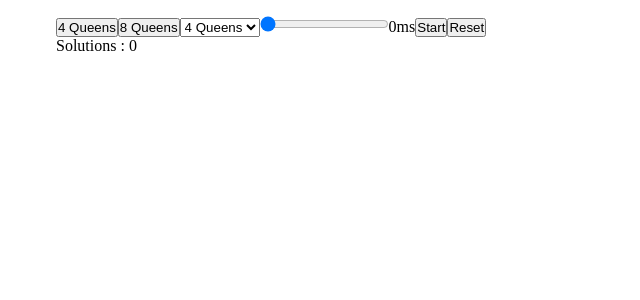
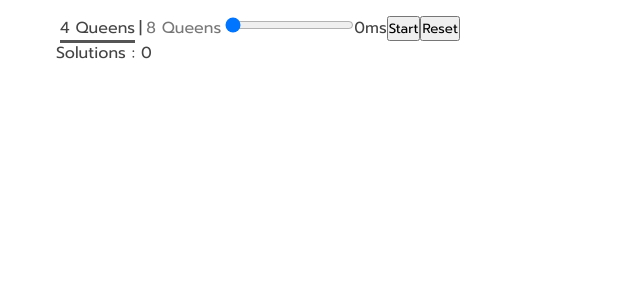
Before and after one commit to RitamChakraborty/n_queen_visualization, a React (Vite) app: page / in a window 1280 px wide. Shown: the top 300 px of the page, without its empty margins (0-640 px from the left). Built offline with nearby package versions, Linux system fonts and the light colour scheme.

Commit message:
Set queens from QueenSelector

```diff
--- a/src/components/queen-selector/QueenSelector.css
+++ b/src/components/queen-selector/QueenSelector.css
@@ -1,3 +1,42 @@
 #QueenSelector {
     display: inline-block;
 }
+
+.selector {
+    background: none;
+    border: none;
+    outline: none;
+    padding: 0 0.25rem;
+    font-size: var(--small-font-size);
+    cursor: pointer;
+    transition: var(--animation-delay) ease-in-out;
+    color: var(--unselected-color);
+}
+
+.selector:focus, .selector:active {
+    border: none;
+    outline: none;
+}
+
+.selector:disabled {
+    color: var(--disabled-color);
+    cursor: not-allowed;
+}
+
+.selected {
+    color: var(--font-color);
+}
+
+.selected span {
+    animation: border-animation var(--animation-delay) ease-in-out forwards;
+}
+
+@keyframes border-animation {
+    from {
+        border-bottom: 0;
+    }
+
+    to {
+        border-bottom: 3px solid #555555;
+    }
+}
--- a/src/components/queen-selector/QueenSelector.tsx
+++ b/src/components/queen-selector/QueenSelector.tsx
@@ -1,14 +1,38 @@
-import {BoardContext, BoardModel} from "../../contexts/BoardContext";
-import {useContext} from "react";
+import {BoardContext, BoardModel, Status} from "../../contexts/BoardContext";
+import {useContext, useState} from "react";
 import "./QueenSelector.css";
+
+enum Queens {
+    FOUR_QUEENS = 4,
+    EIGHT_QUEENS = 8
+}
 
 export default function QueenSelector() {
     const boardModel: BoardModel = useContext(BoardContext)!;
+    const [queens, setQueens] = useState<Queens>(Queens.FOUR_QUEENS);
+
+    function onQueensSelectionChange(queens: Queens) {
+        setQueens(queens);
+        boardModel.setQueens(queens.valueOf());
+    }
 
     return (
         <div id="QueenSelector">
-            <button>4 Queens</button>
-            <button>8 Queens</button>
+            <button
+                className={`selector ${queens === Queens.FOUR_QUEENS ? "selected" : ""}`}
+                disabled={boardModel.status === Status.IN_PROGRESS}
+                onClick={() => onQueensSelectionChange(Queens.FOUR_QUEENS)}
+            >
+                <span>4 Queens</span>
+            </button>
+            <span>|</span>
+            <button
+                className={`selector ${queens === Queens.EIGHT_QUEENS ? "selected" : ""}`}
+                disabled={boardModel.status === Status.IN_PROGRESS}
+                onClick={() => onQueensSelectionChange(Queens.EIGHT_QUEENS)}
+            >
+                <span>8 Queens</span>
+            </button>
         </div>
     );
 }
--- a/src/contexts/BoardContext.tsx
+++ b/src/contexts/BoardContext.tsx
@@ -3,7 +3,6 @@ import {createContext, ReactNode, useState} from "react";
 type BoardProviderProps = {
     children: ReactNode;
 }
-
 
 export enum Status {
     INITIAL,
@@ -16,7 +15,8 @@ export type BoardModel = {
     solutions: number;
     speed: number;
     status: Status;
-    start: (n: number) => void;
+    setQueens: any;
+    start: () => void;
     setSpeed: (speed: number) => void;
     reset: () => void;
 }
@@ -28,6 +28,7 @@ export function BoardProvider(props: BoardProviderProps) {
     const [solutions, setSolutions] = useState<number>(0);
     const [delayInMills, setDelayInMills] = useState<number>(0);
     const [status, setStatus] = useState<Status>(Status.INITIAL);
+    const [queens, setQueens] = useState<number>(0);
 
     let n = 0;
     let b: any[] = [];
@@ -58,10 +59,10 @@ export function BoardProvider(props: BoardProviderProps) {
         setDelayInMills(speed);
     }
 
-    async function start(order: number) {
+    async function start() {
         setSolutions(0);
         setStatus(Status.IN_PROGRESS);
-        n = order
+        n = queens;
         leftRow = [];
         upperDiagonal = [];
         lowerDiagonal = [];
@@ -182,6 +183,7 @@ export function BoardProvider(props: BoardProviderProps) {
             solutions: solutions,
             speed: delayInMills,
             status: status,
+            setQueens: setQueens,
             start: start,
             setSpeed: onSpeedChange,
             reset: resetBoard,
--- a/src/main.css
+++ b/src/main.css
@@ -1,5 +1,23 @@
+@import url('https://fonts.googleapis.com/css2?family=Prompt&display=swap');
+
 * {
     margin: 0;
     padding: 0;
     box-sizing: border-box;
+    font-family: 'Prompt', sans-serif;
 }
+
+:root {
+    --small-font-size: 1rem;
+    --medium-font-size: 1.25rem;
+    --large-font-size: 1.5rem;
+    --font-color: #444444;
+    --border-color: #555555;
+    --unselected-color: #777777;
+    --disabled-color: #999999;
+    --animation-delay: 200ms;
+}
+
+body {
+    color: var(--font-color);
+}
--- a/src/views/App.tsx
+++ b/src/views/App.tsx
@@ -5,29 +5,16 @@ import Boards from "../components/boards/Boards";
 import {QueenSelector} from "../components";
 
 export default function App() {
-    const queens = useRef<HTMLSelectElement>(null);
     const speed = useRef<HTMLInputElement>(null);
     const boardModel = useContext(BoardContext)!;
 
     // On Mount
     useEffect(() => {
-        if (!queens!.current!.value) {
-            queens!.current!.value = "4";
-        }
         boardModel.setSpeed(getSpeed());
     });
 
-    function onQueensChange() {
-        boardModel.reset();
-    }
-
-    function getSelectedQueens(): number {
-        return parseInt(queens!.current!.value);
-    }
-
     function start() {
-        const queens = getSelectedQueens();
-        boardModel.start(queens);
+        boardModel.start();
     }
 
     function getSpeed(): number {
@@ -47,17 +34,6 @@ export default function App() {
             <div className="container">
                 <nav>
                     <QueenSelector/>
-                    <select
-                        name="queens"
-                        id="queens"
-                        placeholder="Select number of queens"
-                        ref={queens}
-                        onChange={onQueensChange}
-                        disabled={boardModel.status === Status.IN_PROGRESS}
-                    >
-                        <option value="4">4 Queens</option>
-                        <option value="8">8 Queens</option>
-                    </select>
                     <input
                         type="range"
                         name="speed"
```
